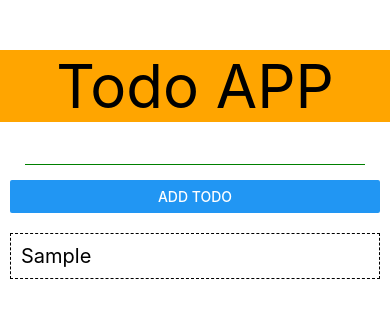
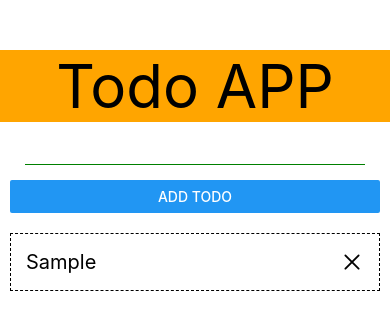
Before and after one commit to thduy2003/RN, a React Native app: screen / in a window 390 px wide. Both pictures are taken after typing "Sample" into the empty fields and a click on the button "ADD TODO". Shown: the top 330 px of the page. Built offline with nearby package versions, Linux system fonts and the light colour scheme.

Commit message:
sudung icon + flexbox

```diff
--- a/App.tsx
+++ b/App.tsx
@@ -13,6 +13,7 @@
   TouchableWithoutFeedback,
   View,
 } from "react-native";
+import { AntDesign } from "@expo/vector-icons";
 interface ITodo {
   id: number;
   name: string;
@@ -39,18 +40,21 @@
     <TouchableWithoutFeedback onPress={() => Keyboard.dismiss()}>
       <View style={styles.container}>
         <Text style={styles.header}>Todo APP</Text>
-        <View style={styles.body}>
+        <View style={styles.form}>
           <TextInput value={todo} onChangeText={(value) => setTodo(value)} style={styles.todoInput}></TextInput>
           <Button title='Add todo' onPress={handleAddTodo} />
         </View>
-        <View style={styles.body}>
+        <View style={styles.todo}>
           <FlatList
             data={listTodo}
             keyExtractor={(item) => item.id + ""}
             renderItem={({ item }) => {
               return (
                 <Pressable onPress={() => deleteTodo(item.id)} style={({ pressed }) => ({ opacity: pressed ? 0.5 : 1 })}>
-                  <Text style={styles.todoItem}>{item.name}</Text>
+                  <View style={styles.groupTodo}>
+                    <Text style={styles.todoItem}>{item.name}</Text>
+                    <AntDesign name='close' size={24} color='black' />
+                  </View>
                 </Pressable>
               );
             }}
@@ -85,9 +89,22 @@
   },
   todoItem: {
     fontSize: 20,
+  },
+  form: {
+    paddingHorizontal: 10,
+    marginBottom: 20,
+  },
+  todo: {
+    flex: 1,
+  },
+  groupTodo: {
+    flexDirection: "row",
+    alignItems: "center",
+    justifyContent: "space-between",
     borderWidth: 1,
     borderStyle: "dashed",
-    marginBottom: 20,
-    padding: 10,
+    marginBottom: 15,
+    marginHorizontal: 10,
+    padding: 15,
   },
 });
```
